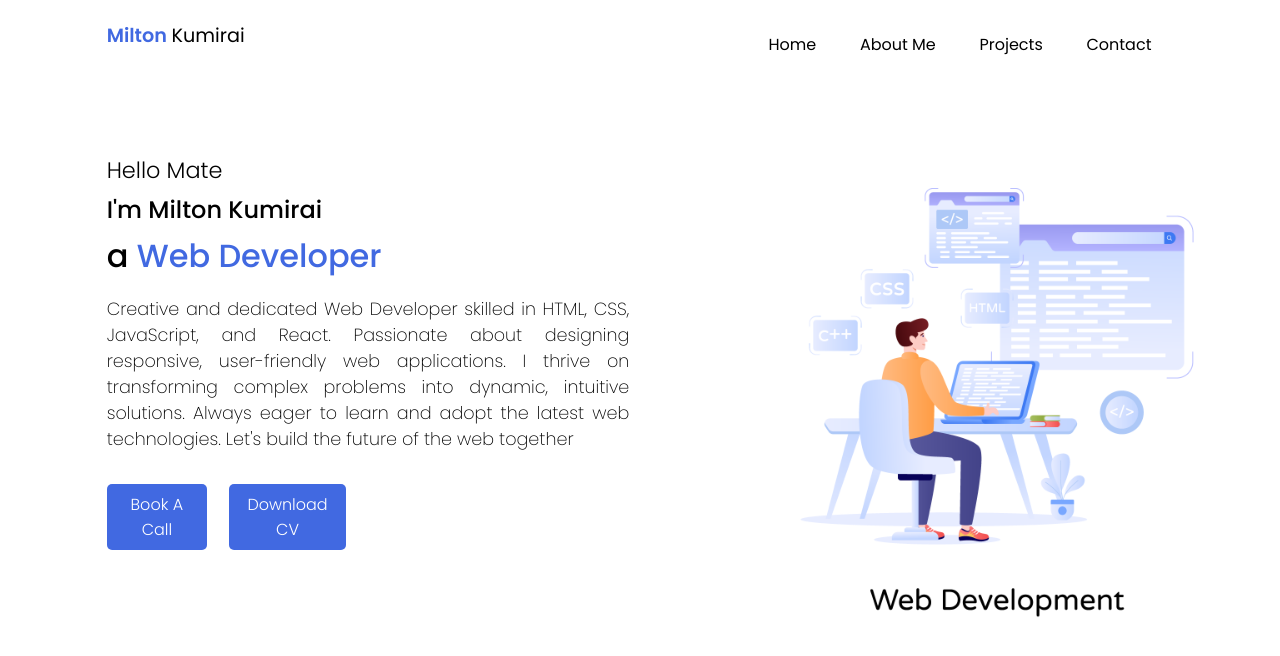
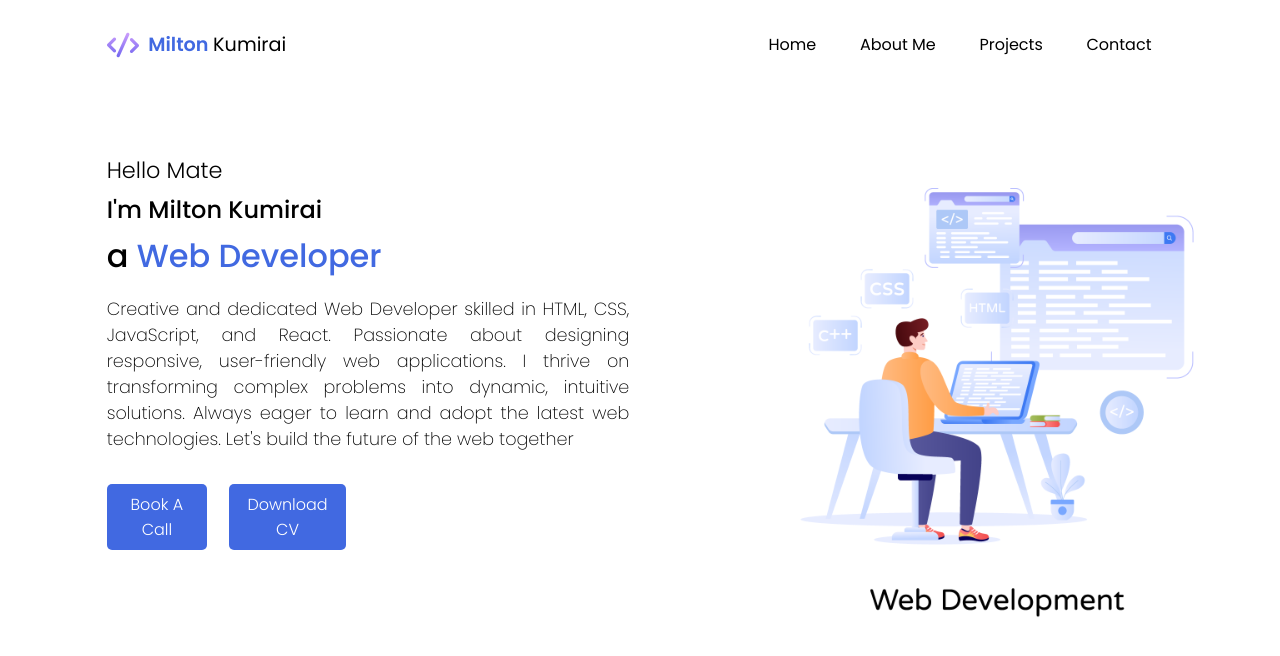
Before and after one commit to Kummirai/portifolio, a React (Vite) app in the folder my portifolio/: page / in a window 1280 px wide. Shown: the top 656 px of the page. Built offline with nearby package versions, Linux system fonts and the light colour scheme.

Commit message:
Add logo to Header component and adjust layout styles for improved alignment

```diff
--- a/my portifolio/src/components/Header.jsx
+++ b/my portifolio/src/components/Header.jsx
@@ -1,9 +1,12 @@
 const Header = () => {
   return (
     <header>
-      <h1>
-        <span>Milton </span>Kumirai
-      </h1>
+      <div className="logo">
+        <img src="code.png" alt="" />
+        <h1>
+          <span>Milton </span>Kumirai
+        </h1>
+      </div>
       <ul>
         <li>
           <a href="#home">Home</a>
--- a/my portifolio/src/index.css
+++ b/my portifolio/src/index.css
@@ -15,8 +15,20 @@ header {
   display: grid;
   grid-template-columns: repeat(12, 1fr);
   padding: 1rem 0;
+  align-items: center;
 }
 
+header .logo {
+  grid-column: 2 / span 3;
+  display: flex;
+  align-items: center;
+}
+header img {
+  grid-column: 2 / span 3;
+  width: 32px;
+  align-items: center;
+  margin-right: 0.6rem;
+}
 header h1 {
   grid-column: 2 / span 3;
   font-size: 1.2rem;
@@ -54,7 +66,7 @@ header a:hover {
 main {
   display: grid;
   grid-template-columns: repeat(12, 1fr);
-  grid-template-rows: repeat(12, 100px);
+  grid-template-rows: repeat(7, 100px);
   padding-top: 4rem;
 }
 
```
Also changed, not shown: my portifolio/public/code.png (added).
